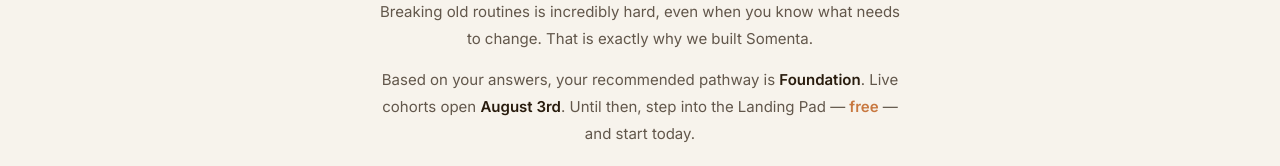
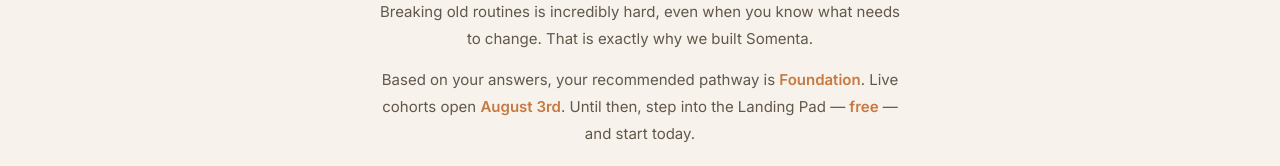
Before and after one commit to shawnpyatetsky-png/somenta-site, a Next.js app: page /landing-pad in a window 1280 px wide. Shown: the part 154-320 px from the top of the page. Built offline with nearby package versions, Linux system fonts and the light colour scheme.

Commit message:
Make tier, August 3rd, free all amber in landing pad subheadline

```diff
--- a/app/landing-pad/page.tsx
+++ b/app/landing-pad/page.tsx
@@ -138,8 +138,8 @@ function LandingPadContent() {
               </p>
               <p style={{ fontSize: '15px', color: bodyText, lineHeight: 1.8, margin: 0 }}>
                 Based on your answers, your recommended pathway is{' '}
-                <strong style={{ color: P.text, fontWeight: 600 }}>{recommendedTier}</strong>. Live cohorts open{' '}
-                <strong style={{ color: P.text, fontWeight: 600 }}>August 3rd</strong>. Until then, step into the Landing Pad —{' '}
+                <strong style={{ color: P.accent, fontWeight: 700 }}>{recommendedTier}</strong>. Live cohorts open{' '}
+                <strong style={{ color: P.accent, fontWeight: 700 }}>August 3rd</strong>. Until then, step into the Landing Pad —{' '}
                 <strong style={{ color: P.accent, fontWeight: 700 }}>free</strong> — and start today.
               </p>
             </div>
```
